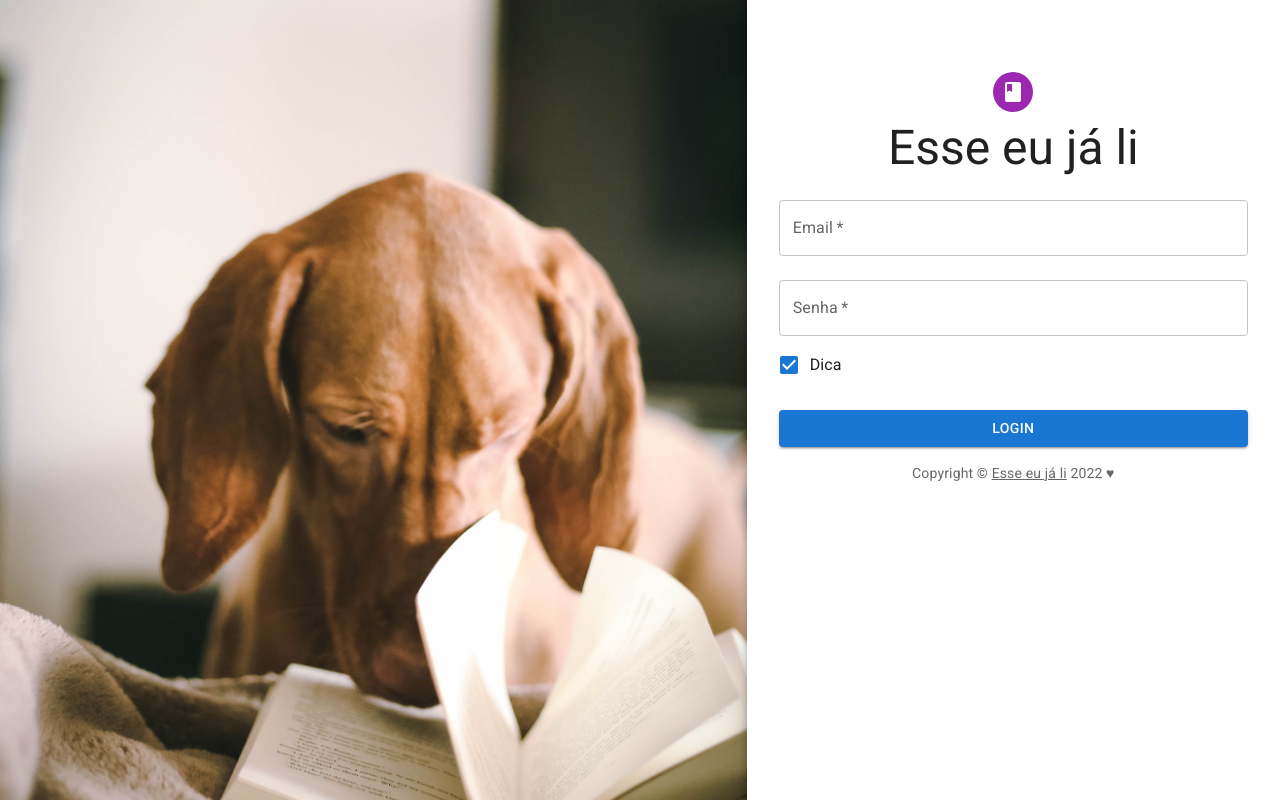
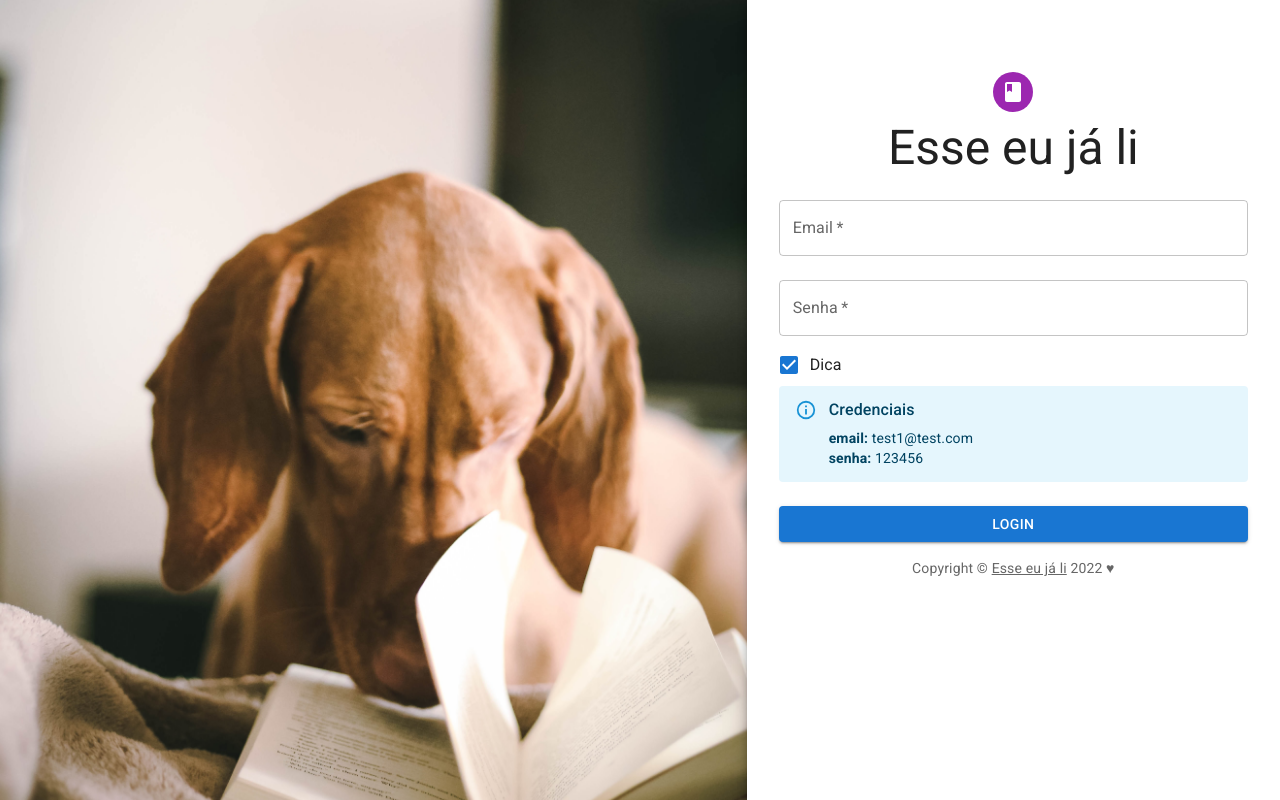
Before and after one commit to felipefrmelo/esse-eu-ja-li, a React (Create React App) app in the folder src/frontend/: page /signin in a window 1280 px wide. Both pictures are taken after a click on the label "Dica". Built offline with nearby package versions, Linux system fonts and the light colour scheme; no server answers; a web font is replaced by a local one.

Commit message:
chore: add tips to login

```diff
--- a/src/frontend/src/pages/sign-in.tsx
+++ b/src/frontend/src/pages/sign-in.tsx
@@ -11,8 +11,9 @@ import Typography from '@mui/material/Typography';
 import backgroundImg from '../img/dog-reading.jpg';
 import { Copyright } from '../components/copyright';
 import Alert from '@mui/material/Alert';
-import { useEffect } from 'react';
+import { ChangeEvent, useEffect, useState } from 'react';
 import { useAuthContext } from '../providers/auth';
+import { AlertTitle } from '@mui/material';
 
 interface SignInProps {
   redirect: (path: string) => void;
@@ -20,6 +21,12 @@ interface SignInProps {
 
 export const SignIn = ({ redirect }: SignInProps) => {
   const { user, login, error } = useAuthContext();
+
+  const [showTip, setShowTip] = useState(false);
+
+  const handleShowTip = (event: ChangeEvent<HTMLInputElement>) => {
+    setShowTip(event.target.checked);
+  };
 
   useEffect(() => {
     if (user) redirect('/');
@@ -86,9 +93,29 @@ export const SignIn = ({ redirect }: SignInProps) => {
               autoComplete="current-password"
             />
             <FormControlLabel
-              control={<Checkbox value="remember" color="primary" />}
+              control={
+                <Checkbox
+                  value="remember"
+                  color="primary"
+                  checked={showTip}
+                  onChange={handleShowTip}
+                />
+              }
               label="Dica"
             />
+            {showTip && (
+              <Alert severity="info">
+                <AlertTitle>Credenciais</AlertTitle>
+                <Typography variant="body2">
+                  <strong>email: </strong>
+                  test1@test.com
+                </Typography>
+                <Typography variant="body2">
+                  <strong>senha: </strong>
+                  123456
+                </Typography>
+              </Alert>
+            )}
             <Button type="submit" fullWidth variant="contained" sx={{ mt: 3, mb: 2 }}>
               Login
             </Button>
```
Also changed, not shown: 1 other file (tests, documents, lock files or other folders).
